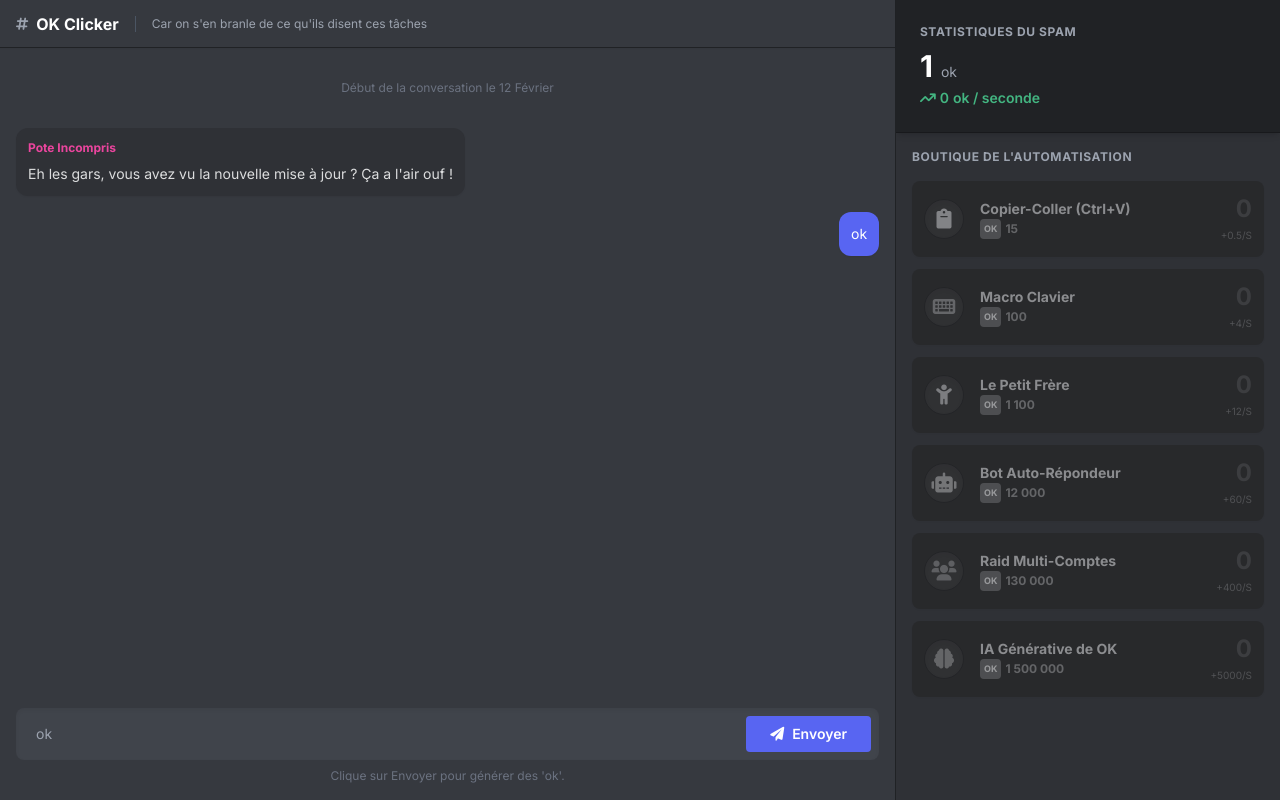
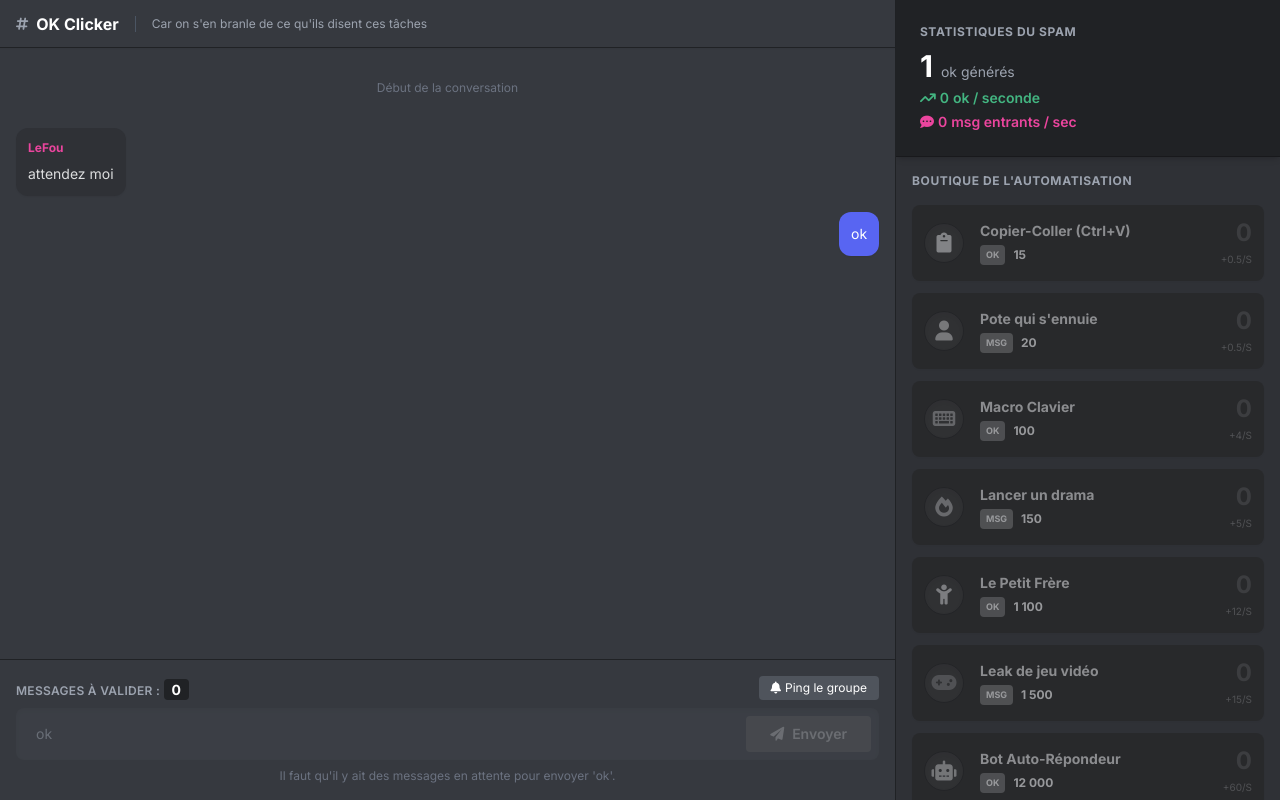
Before and after one commit to PoissonSimeon/ok, a plain HTML site: page index.html in a window 1280 px wide. Both pictures are taken after a click on the button "Envoyer". Drawn offline with nearby package versions, Linux system fonts and the light colour scheme.

Commit message:
Update index.html

```diff
--- a/index.html
+++ b/index.html
@@ -11,25 +11,16 @@
 
         body {
             font-family: 'Inter', sans-serif;
-            background-color: #36393f; /* Couleur de fond style Discord */
+            background-color: #36393f;
             color: #dcddde;
-            overflow: hidden; /* Empêche le scroll global, on gère par panneau */
+            overflow: hidden;
         }
 
         /* Scrollbar personnalisée */
-        ::-webkit-scrollbar {
-            width: 8px;
-        }
-        ::-webkit-scrollbar-track {
-            background: #2f3136;
-        }
-        ::-webkit-scrollbar-thumb {
-            background: #202225;
-            border-radius: 4px;
-        }
-        ::-webkit-scrollbar-thumb:hover {
-            background: #18191c;
-        }
+        ::-webkit-scrollbar { width: 8px; }
+        ::-webkit-scrollbar-track { background: #2f3136; }
+        ::-webkit-scrollbar-thumb { background: #202225; border-radius: 4px; }
+        ::-webkit-scrollbar-thumb:hover { background: #18191c; }
 
         /* Animation d'apparition des messages */
         @keyframes popIn {
@@ -41,7 +32,7 @@
             animation: popIn 0.2s cubic-bezier(0.175, 0.885, 0.32, 1.275) forwards;
         }
 
-        /* Bulle d'autres utilisateurs (virtuels) */
+        /* Bulle d'autres utilisateurs */
         .other-user-bubble {
             background-color: #2f3136;
             color: #dcddde;
@@ -51,7 +42,7 @@
 
         /* Bulle de l'utilisateur (Les "ok") */
         .my-bubble {
-            background-color: #5865F2; /* Bleu Discord */
+            background-color: #5865F2;
             color: white;
             align-self: flex-end;
             border-bottom-right-radius: 0;
@@ -61,6 +52,7 @@
             filter: grayscale(100%);
             opacity: 0.5;
             cursor: not-allowed;
+            pointer-events: none;
         }
     </style>
 </head>
@@ -78,19 +70,22 @@
 
         <!-- Zone des messages -->
         <div id="chat-container" class="flex-1 overflow-y-auto p-4 flex flex-col space-y-4">
-            <!-- Messages générés en JS iront ici -->
             <div class="text-center text-gray-500 text-xs my-4">
-                Début de la conversation le 12 Février
-            </div>
-
-            <div class="flex flex-col space-y-1 max-w-[80%] other-user-bubble p-3 rounded-xl shadow-sm">
-                <span class="text-xs font-bold text-[#eb459e] mb-1">Pote Incompris</span>
-                <span>Eh les gars, vous avez vu la nouvelle mise à jour ? Ça a l'air ouf !</span>
+                Début de la conversation
             </div>
         </div>
 
-        <div class="p-4 bg-[#36393f] shrink-0">
-            <div class="bg-[#40444b] rounded-lg p-2 flex items-center shadow-inner">
+        <div class="p-4 bg-[#36393f] shrink-0 border-t border-[#202225]">
+            <div class="flex justify-between items-end mb-2">
+                <div class="text-xs text-gray-400 font-semibold uppercase tracking-wide">
+                    Messages à valider : <span id="pending-display" class="text-white font-bold text-sm bg-[#202225] px-2 py-0.5 rounded">1</span>
+                </div>
+                <button id="btn-ping" class="text-xs bg-[#4f545c] hover:bg-[#5d6269] text-white px-3 py-1 rounded transition flex items-center gap-1 transform active:scale-95">
+                    <i class="fa-solid fa-bell"></i> Ping le groupe
+                </button>
+            </div>
+
+            <div id="input-container" class="bg-[#40444b] rounded-lg p-2 flex items-center shadow-inner transition-opacity duration-200">
                 <div class="flex-1 px-3 text-gray-400 select-none bg-transparent outline-none">
                     ok
                 </div>
@@ -100,12 +95,9 @@
                 </button>
             </div>
             <div class="text-center mt-2 text-xs text-gray-500">
-                Clique sur Envoyer pour générer des 'ok'.
+                Il faut qu'il y ait des messages en attente pour envoyer 'ok'.
             </div>
         </div>
-
-        <!-- Particules de clic (cachées, générées en JS) -->
-        <div id="particles-container" class="absolute inset-0 pointer-events-none z-50 overflow-hidden"></div>
     </main>
 
     <aside class="w-full md:w-80 lg:w-96 bg-[#2f3136] h-full flex flex-col shrink-0 overflow-y-auto">
@@ -114,11 +106,15 @@
             <h2 class="text-xs uppercase font-bold text-gray-400 mb-2 tracking-wider">Statistiques du Spam</h2>
             <div class="text-3xl font-bold text-white mb-1 flex items-baseline gap-2">
                 <span id="score-display">0</span>
-                <span class="text-sm font-normal text-gray-400">ok</span>
+                <span class="text-sm font-normal text-gray-400">ok générés</span>
             </div>
             <div class="text-sm text-[#43b581] font-semibold flex items-center gap-1">
                 <i class="fa-solid fa-arrow-trend-up"></i>
                 <span id="cps-display">0</span> ok / seconde
+            </div>
+            <div class="text-sm text-[#eb459e] font-semibold flex items-center gap-1 mt-1">
+                <i class="fa-solid fa-comment-dots"></i>
+                <span id="msg-ps-display">0</span> msg entrants / sec
             </div>
         </div>
 
@@ -126,7 +122,7 @@
         <div class="p-4 flex-1">
             <h2 class="text-xs uppercase font-bold text-gray-400 mb-4 tracking-wider">Boutique de l'Automatisation</h2>
             <div id="shop-container" class="space-y-3">
-                <!-- Les éléments de la boutique seront générés par JS -->
+                <!-- Généré par JS -->
             </div>
         </div>
     </aside>
@@ -136,56 +132,91 @@
         let gameState = {
             oks: 0,
             oksPerSecond: 0,
+            incomingPerSecond: 0,
+            pendingMessages: 1, // 1 message au lancement pour commencer
             clickPower: 1,
             totalClicks: 0
         };
 
-        // Définition des bâtiments (producteurs)
-        const producers = [
-            { id: 'ctrlv', name: 'Copier-Coller (Ctrl+V)', desc: 'Un classique. Permet de gagner de précieux dixièmes de seconde.', baseCost: 15, baseProd: 0.5, count: 0, icon: 'fa-clipboard', color: 'text-gray-300' },
-            { id: 'macro', name: 'Macro Clavier', desc: 'Un petit script sur ta souris gamer pour spammer à ta place.', baseCost: 100, baseProd: 4, count: 0, icon: 'fa-keyboard', color: 'text-blue-400' },
-            { id: 'brother', name: 'Le Petit Frère', desc: 'Soudoyé avec des bonbons pour rester devant l\'écran.', baseCost: 1100, baseProd: 12, count: 0, icon: 'fa-child', color: 'text-yellow-400' },
-            { id: 'bot', name: 'Bot Auto-Répondeur', desc: 'Script Python connecté à l\'API pour répondre instantanément.', baseCost: 12000, baseProd: 60, count: 0, icon: 'fa-robot', color: 'text-green-400' },
-            { id: 'raid', name: 'Raid Multi-Comptes', desc: 'Des centaines d\'alts synchronisés pour inonder le serveur.', baseCost: 130000, baseProd: 400, count: 0, icon: 'fa-users', color: 'text-red-400' },
-            { id: 'ai', name: 'IA Générative de OK', desc: 'Un réseau de neurones entraîné uniquement pour valider des propos.', baseCost: 1500000, baseProd: 5000, count: 0, icon: 'fa-brain', color: 'text-purple-400' }
+        // Données pour le faux tchat
+        const friendNames = ["GamerDu77", "DarkSasuke", "Marie", "LeFou", "Admin", "Pote Incompris", "Bob", "Alice", "xX_Sniper_Xx"];
+        const chatMessages = [
+            "eh vous faites quoi ce soir ?", "j'ai faim", "qui pour une game ?", "regardez cette vidéo mdr",
+            "je suis fatigué", "quelqu'un a compris le cours ?", "il pleut chez vous ?", "j'ai raté mon bus",
+            "vous avez vu le dernier épisode ?", "mon pc bug", "je lag", "brb", "re", "mdrrrr",
+            "qui est chaud ?", "venez vocal", "je vais manger", "a+", "bonne nuit", "yo",
+            "c'est quand les vacs ?", "j'ai plus de batterie", "regardez mon chat", "j'ai eu une bonne note",
+            "je suis en retard", "vous faites quoi ?", "qui joue ?", "je lance le jeu", "attendez moi",
+            "je dois déco", "j'ai trop mangé", "quelqu'un a un chargeur ?", "c'est abusé", "dinguerie",
+            "je suis mort", "jPP", "bref", "du coup on fait quoi ?", "je m'ennuie", "vous êtes morts ?",
+            "allo ?", "quelqu'un est là ?", "répondez wesh", "je parle dans le vide", "j'ai acheté un truc",
+            "regardez ça", "c'est quoi ce bordel", "je comprends rien", "aidez moi", "j'arrive",
+            "arrête avec tes OK", "t'es lourd", "on va le ban ce mec", "sinon vous en pensez quoi de la maj ?"
         ];
 
-        // Éléments du DOM
+        // Définition des bâtiments (mix de type OK et MSG)
+        const producers = [
+            { id: 'ctrlv', type: 'ok', name: 'Copier-Coller (Ctrl+V)', desc: 'Gagne du temps.', baseCost: 15, baseProd: 0.5, count: 0, icon: 'fa-clipboard', color: 'text-gray-300' },
+            { id: 'pote1', type: 'msg', name: 'Pote qui s\'ennuie', desc: 'Envoie des messages pour rien dire.', baseCost: 20, baseProd: 0.5, count: 0, icon: 'fa-user', color: 'text-blue-300' },
+            { id: 'macro', type: 'ok', name: 'Macro Clavier', desc: 'Spam automatique.', baseCost: 100, baseProd: 4, count: 0, icon: 'fa-keyboard', color: 'text-blue-400' },
+            { id: 'drama', type: 'msg', name: 'Lancer un drama', desc: 'Avalanche de messages garantie.', baseCost: 150, baseProd: 5, count: 0, icon: 'fa-fire', color: 'text-orange-400' },
+            { id: 'brother', type: 'ok', name: 'Le Petit Frère', desc: 'Soudoyé pour cliquer.', baseCost: 1100, baseProd: 12, count: 0, icon: 'fa-child', color: 'text-yellow-400' },
+            { id: 'leak', type: 'msg', name: 'Leak de jeu vidéo', desc: 'Le serveur s\'enflamme de discussions.', baseCost: 1500, baseProd: 15, count: 0, icon: 'fa-gamepad', color: 'text-purple-500' },
+            { id: 'bot', type: 'ok', name: 'Bot Auto-Répondeur', desc: 'Script Python de validation.', baseCost: 12000, baseProd: 60, count: 0, icon: 'fa-robot', color: 'text-green-400' },
+            { id: 'hack', type: 'msg', name: 'Ping @everyone', desc: 'Réveille absolument tout le monde.', baseCost: 15000, baseProd: 80, count: 0, icon: 'fa-bell', color: 'text-red-500' },
+            { id: 'raid', type: 'ok', name: 'Raid Multi-Comptes', desc: 'Synchronisation d\'alts.', baseCost: 130000, baseProd: 400, count: 0, icon: 'fa-users', color: 'text-red-400' },
+            { id: 'bot_raid', type: 'msg', name: 'Raid de Bots Spammeurs', desc: 'Faux comptes inondant le chat.', baseCost: 150000, baseProd: 500, count: 0, icon: 'fa-biohazard', color: 'text-pink-500' },
+            { id: 'ai', type: 'ok', name: 'IA Générative', desc: 'Réseau de neurones approbateur.', baseCost: 1500000, baseProd: 5000, count: 0, icon: 'fa-brain', color: 'text-purple-400' }
+        ];
+
         const elScore = document.getElementById('score-display');
         const elCps = document.getElementById('cps-display');
+        const elMsgPs = document.getElementById('msg-ps-display');
+        const elPending = document.getElementById('pending-display');
         const btnSend = document.getElementById('btn-send');
+        const inputContainer = document.getElementById('input-container');
         const shopContainer = document.getElementById('shop-container');
         const chatContainer = document.getElementById('chat-container');
 
         // Effet sonore d'envoi de message
         const sendSound = new Audio('discord-send.mp3');
-        // Le volume sera géré directement sur les clones
+        sendSound.volume = 0.5;
 
-        // Formater les grands nombres (ex: 1 000 000)
         function formatNumber(num) {
             return Math.floor(num).toString().replace(/\B(?=(\d{3})+(?!\d))/g, " ");
         }
 
-        // Calculer le coût actuel d'un bâtiment (Formule classique des idle games)
         function getCost(producer) {
             return Math.floor(producer.baseCost * Math.pow(1.15, producer.count));
         }
 
-        // Recalculer la production par seconde
         function updateCPS() {
             let cps = 0;
+            let msgPs = 0;
             producers.forEach(p => {
-                cps += p.count * p.baseProd;
+                if(p.type === 'ok') cps += p.count * p.baseProd;
+                if(p.type === 'msg') msgPs += p.count * p.baseProd;
             });
             gameState.oksPerSecond = cps;
+            gameState.incomingPerSecond = msgPs;
             elCps.innerText = (Math.round(cps * 10) / 10).toLocaleString('fr-FR');
+            elMsgPs.innerText = (Math.round(msgPs * 10) / 10).toLocaleString('fr-FR');
         }
 
-        // Mettre à jour l'affichage principal
         function updateDisplay() {
             elScore.innerText = formatNumber(gameState.oks);
+            elPending.innerText = Math.floor(gameState.pendingMessages).toLocaleString('fr-FR');
 
-            // Mettre à jour l'état des boutons de la boutique (grisé si pas assez de fonds)
+            // Verrouiller/Déverrouiller le bouton envoyer
+            if (gameState.pendingMessages >= 1) {
+                btnSend.classList.remove('disabled-btn');
+                inputContainer.classList.remove('opacity-50');
+            } else {
+                btnSend.classList.add('disabled-btn');
+                inputContainer.classList.add('opacity-50');
+            }
+
+            // Mettre à jour la boutique
             producers.forEach(p => {
                 const btn = document.getElementById(`btn-buy-${p.id}`);
                 if(btn) {
@@ -199,14 +230,12 @@
                         btn.classList.replace('bg-[#40444b]', 'bg-[#202225]');
                         btn.classList.remove('hover:bg-[#4f545c]');
                     }
-                    // Maj du prix et de la quantité affichés
                     document.getElementById(`cost-${p.id}`).innerText = formatNumber(cost);
                     document.getElementById(`count-${p.id}`).innerText = p.count;
                 }
             });
         }
 
-        // Générer le HTML de la boutique
         function renderShop() {
             shopContainer.innerHTML = '';
             producers.forEach(p => {
@@ -216,6 +245,10 @@
                 btn.className = `flex items-center justify-between p-3 rounded-lg cursor-pointer transition bg-[#202225] select-none shadow-sm`;
                 btn.onclick = () => buyProducer(p.id);
 
+                const badge = p.type === 'ok'
+                    ? `<span class="text-[9px] font-bold bg-[#5865F2] text-white px-1.5 py-0.5 rounded">OK</span>`
+                    : `<span class="text-[9px] font-bold bg-[#eb459e] text-white px-1.5 py-0.5 rounded">MSG</span>`;
+
                 btn.innerHTML = `
                     <div class="flex items-center gap-4">
                         <div class="w-10 h-10 rounded-full bg-[#2f3136] flex items-center justify-center text-xl shadow-inner border border-[#18191c]">
@@ -223,10 +256,9 @@
                         </div>
                         <div>
                             <h3 class="font-bold text-gray-200 text-sm">${p.name}</h3>
-                            <div class="text-xs text-[#43b581] flex items-center gap-1">
-                                <!-- Badge OK remplaçant le cookie -->
-                                <span class="text-[9px] font-bold bg-[#5865F2] text-white px-1 py-0.5 rounded">OK</span>
-                                <span id="cost-${p.id}" class="font-bold">${formatNumber(cost)}</span>
+                            <div class="text-xs flex items-center gap-1 mt-1">
+                                ${badge}
+                                <span id="cost-${p.id}" class="text-white font-bold ml-1">${formatNumber(cost)}</span>
                             </div>
                         </div>
                     </div>
@@ -240,7 +272,6 @@
             updateDisplay();
         }
 
-        // Acheter un producteur
         function buyProducer(id) {
             const producer = producers.find(p => p.id === id);
             const cost = getCost(producer);
@@ -251,137 +282,150 @@
                 updateCPS();
                 updateDisplay();
 
-                // Petit effet de feedback
                 const btn = document.getElementById(`btn-buy-${id}`);
+                if(btn) {
                     btn.style.transform = 'scale(0.97)';
                     setTimeout(() => btn.style.transform = 'scale(1)', 100);
                 }
             }
+        }
 
-        // Ajouter visuellement un message dans le tchat
         let messageCount = 0;
-        const MAX_MESSAGES_IN_DOM = 30; // Pour éviter de faire lagger le navigateur
+        const MAX_MESSAGES_IN_DOM = 30;
 
         function addChatMessage(isManual = false) {
             const msgDiv = document.createElement('div');
             msgDiv.className = `chat-bubble p-3 rounded-xl shadow-sm text-sm flex flex-col space-y-1 my-bubble`;
 
-            // Variations humoristiques très rares
             let text = "ok";
-            const rand = Math.random();
-            if(rand > 0.99) text = "OK";
-            if(rand > 0.999) text = "ok.";
+            if(Math.random() > 0.99) text = "OK";
+            if(Math.random() > 0.999) text = "ok.";
 
             msgDiv.innerHTML = `<span>${text}</span>`;
-
             chatContainer.appendChild(msgDiv);
             messageCount++;
 
-            // Jouer le son avec la technique du clone pour permettre la superposition !
+            // Audio superposé
             const soundClone = sendSound.cloneNode();
             soundClone.volume = 0.5;
-            soundClone.play().catch(err => console.log("Attente d'interaction utilisateur pour l'audio."));
+            soundClone.play().catch(() => {});
 
-            // Animation du scroll vers le bas
             chatContainer.scrollTop = chatContainer.scrollHeight;
 
-            // Nettoyer les vieux messages pour les perfs
             if (messageCount > MAX_MESSAGES_IN_DOM) {
-                if (chatContainer.children.length > 3) { // Garder les messages d'intro
-                    chatContainer.removeChild(chatContainer.children[2]);
+                if (chatContainer.children.length > 2) {
+                    chatContainer.removeChild(chatContainer.children[1]);
                     messageCount--;
                 }
             }
         }
 
-        // Ajouter de temps en temps un message agacé d'un "autre" membre
-        function triggerRandomEvent() {
-            if(gameState.oksPerSecond < 5) return; // Seulement quand on spamme un peu
+        function addIncomingMessage(playAudio = true) {
+            const msgDiv = document.createElement('div');
+            msgDiv.className = `chat-bubble p-3 rounded-xl shadow-sm text-sm flex flex-col space-y-1 other-user-bubble max-w-[80%] mt-2`;
 
-            const complaints = [
-                "arrête avec tes OK",
-                "t'es lourd",
-                "on va le ban ce mec, ah merde c'est vrai c'est lui l'admin",
-                "J",
-                "ok",
-                "sinon vous en pensez quoi de la mise à jour ?"
-            ];
-
-            const msgDiv = document.createElement('div');
-            msgDiv.className = `chat-bubble p-3 rounded-xl shadow-sm text-sm flex flex-col space-y-1 other-user-bubble max-w-[80%] mt-4`;
-
-            const randomComplaint = complaints[Math.floor(Math.random() * complaints.length)];
+            const randomMsg = chatMessages[Math.floor(Math.random() * chatMessages.length)];
+            const randomName = friendNames[Math.floor(Math.random() * friendNames.length)];
+            const colors = ['#eb459e', '#5865F2', '#43b581', '#faa61a', '#f04747'];
+            const nameColor = colors[Math.floor(Math.random() * colors.length)];
 
             msgDiv.innerHTML = `
-                <span class="text-xs font-bold text-[#eb459e] mb-1">Pote Incompris</span>
-                <span>${randomComplaint}</span>
+                <span class="text-xs font-bold mb-1" style="color: ${nameColor}">${randomName}</span>
+                <span>${randomMsg}</span>
             `;
 
             chatContainer.appendChild(msgDiv);
+            messageCount++;
             chatContainer.scrollTop = chatContainer.scrollHeight;
 
-            // Jouer le son pour les messages des autres membres (clone)
+            if (playAudio) {
                 const soundClone = sendSound.cloneNode();
                 soundClone.volume = 0.5;
-            soundClone.play().catch(err => {});
+                soundClone.play().catch(() => {});
             }
 
-        // Clic manuel
+            if (messageCount > MAX_MESSAGES_IN_DOM) {
+                if (chatContainer.children.length > 2) {
+                    chatContainer.removeChild(chatContainer.children[1]);
+                    messageCount--;
+                }
+            }
+        }
+
         function clickOk() {
+            if (gameState.pendingMessages >= 1) {
+                gameState.pendingMessages -= 1;
                 gameState.oks += gameState.clickPower;
                 gameState.totalClicks++;
-
                 addChatMessage(true);
                 updateDisplay();
             }
+        }
 
-        // Event listener pour le bouton et la touche Entrée
+        // Listeners boutons
+        document.getElementById('btn-ping').addEventListener('click', () => {
+            gameState.pendingMessages += 1;
+            addIncomingMessage(true);
+            updateDisplay();
+            const btnPing = document.getElementById('btn-ping');
+            btnPing.classList.add('scale-95');
+            setTimeout(() => btnPing.classList.remove('scale-95'), 100);
+        });
+
         btnSend.addEventListener('click', clickOk);
         document.addEventListener('keydown', (e) => {
             if (e.key === 'Enter') {
+                if(gameState.pendingMessages >= 1) {
                     clickOk();
-                // Animation du bouton
                     btnSend.classList.add('bg-[#4752C4]', 'scale-95');
                     setTimeout(() => btnSend.classList.remove('bg-[#4752C4]', 'scale-95'), 100);
                 }
+            }
         });
 
-        // La boucle de jeu (tourne 10 fois par seconde pour plus de fluidité visuelle)
+        // Boucle de jeu
         let visualChatAccumulator = 0;
+        let incomingAccumulator = 0;
 
         setInterval(() => {
-            if (gameState.oksPerSecond > 0) {
-                // Ajouter la production
-                gameState.oks += gameState.oksPerSecond / 10;
+            // 1. Messages entrants auto
+            if (gameState.incomingPerSecond > 0) {
+                incomingAccumulator += gameState.incomingPerSecond / 10;
+                if (incomingAccumulator >= 1) {
+                    let msgsToGenerate = Math.floor(incomingAccumulator);
+                    gameState.pendingMessages += msgsToGenerate;
+
+                    let visualCount = Math.min(msgsToGenerate, 3);
+                    for(let i=0; i < visualCount; i++) addIncomingMessage(true);
+
+                    incomingAccumulator -= msgsToGenerate;
                     updateDisplay();
+                }
+            }
 
-                // Gestion des bulles de tchat auto (indépendante du DOM brut)
-                visualChatAccumulator += gameState.oksPerSecond / 10;
+            // 2. OK automatiques (limités par les messages en attente)
+            if (gameState.oksPerSecond > 0 && gameState.pendingMessages > 0) {
+                let possibleOks = gameState.oksPerSecond / 10;
+                let actualOks = Math.min(possibleOks, gameState.pendingMessages);
 
-                // Si on a accumulé plus de 1 'ok', on l'affiche (limité pour éviter le flood visuel absolu)
+                gameState.oks += actualOks;
+                gameState.pendingMessages -= actualOks;
+                visualChatAccumulator += actualOks;
+
                 if (visualChatAccumulator >= 1) {
                     let msgsToGenerate = Math.floor(visualChatAccumulator);
-                    // On plafonne visuellement à 3 messages par tick (30/sec) pour ne pas tuer le navigateur
-                    if(msgsToGenerate > 3) msgsToGenerate = 3;
+                    let visualCount = Math.min(msgsToGenerate, 3);
 
-                    for(let i=0; i < msgsToGenerate; i++) {
-                        addChatMessage(false);
+                    for(let i=0; i < visualCount; i++) addChatMessage(false);
+                    visualChatAccumulator -= msgsToGenerate;
                 }
-                    visualChatAccumulator -= Math.floor(visualChatAccumulator);
-                }
+                updateDisplay();
             }
         }, 100);
 
-        // Événements aléatoires (toutes les ~15 secondes)
-        setInterval(() => {
-            if (Math.random() > 0.7 && gameState.oks > 50) {
-                triggerRandomEvent();
-            }
-        }, 15000);
-
-        // Initialisation au lancement
+        // Lancement
         renderShop();
-
+        addIncomingMessage(false); // Premier message silencieux
     </script>
 </body>
 </html>
```
Lines whose indentation alone changed are shown as unchanged.
